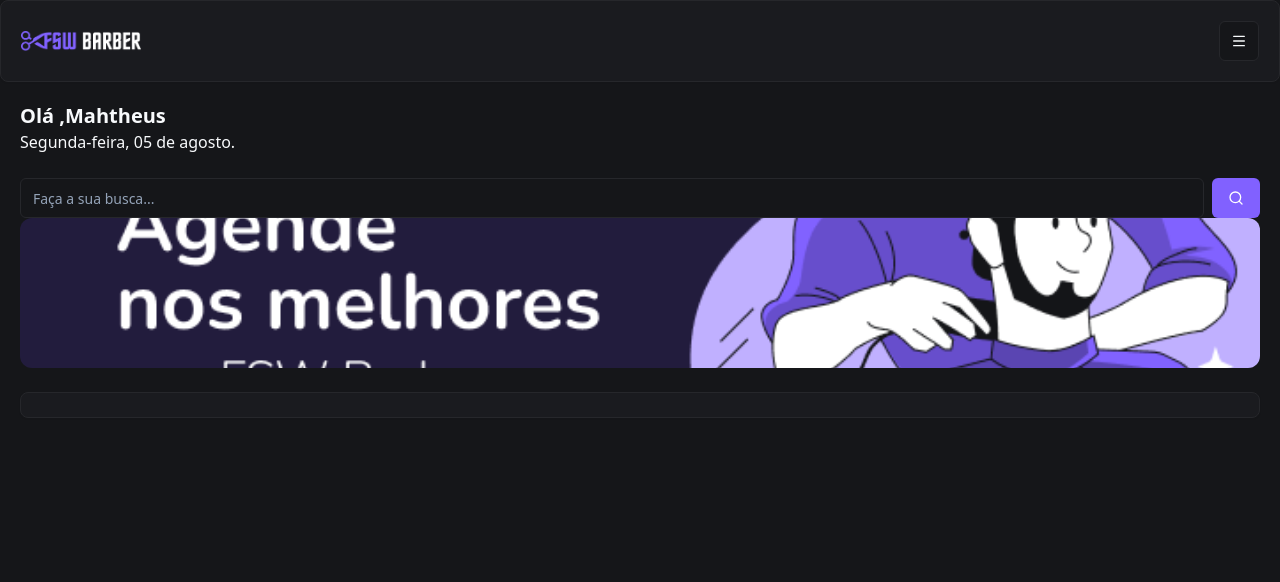
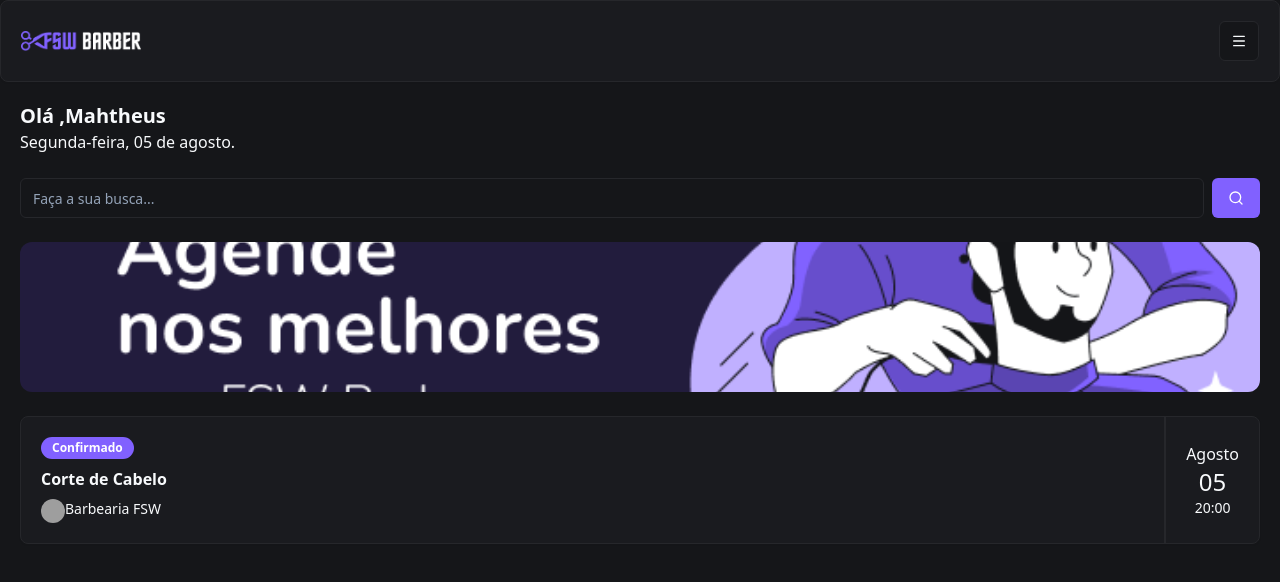
Before and after one commit to ismarsi-matheus/bootcamp-barber, a Next.js app: page / in a window 1280 px wide. Shown: the top 582 px of the page. Built offline with nearby package versions, Linux system fonts and the light colour scheme; grey boxes are pictures that could not be loaded.

Commit message:
feat: add booking item

```diff
--- a/src/app/_components/ui/avatar.tsx
+++ b/src/app/_components/ui/avatar.tsx
@@ -3,7 +3,7 @@
 import * as React from "react"
 import * as AvatarPrimitive from "@radix-ui/react-avatar"
 
-import { cn } from "@/app/lib/utils"
+import { cn } from "../../_lib/utils"
 
 const Avatar = React.forwardRef<
   React.ElementRef<typeof AvatarPrimitive.Root>,
--- a/src/app/_components/ui/badge.tsx
+++ b/src/app/_components/ui/badge.tsx
@@ -1,7 +1,7 @@
 import * as React from "react"
 import { cva, type VariantProps } from "class-variance-authority"
 
-import { cn } from "@/app/lib/utils"
+import { cn } from "../../_lib/utils"
 
 const badgeVariants = cva(
   "inline-flex items-center rounded-full border px-2.5 py-0.5 text-xs font-semibold transition-colors focus:outline-none focus:ring-2 focus:ring-ring focus:ring-offset-2",
--- a/src/app/page.tsx
+++ b/src/app/page.tsx
@@ -4,6 +4,8 @@ import { Button } from "./_components/ui/button"
 import { SearchIcon } from "lucide-react"
 import Image from "next/image"
 import { Card, CardContent } from "./_components/ui/card"
+import { Badge } from "./_components/ui/badge"
+import { Avatar, AvatarImage } from "./_components/ui/avatar"
 
 const Home = () => {
   return (
@@ -21,7 +23,7 @@ const Home = () => {
           </Button>
         </div>
         {/* banner */}
-        <div className="mt-06 relative h-[150px] w-full">
+        <div className="relative mt-6 h-[150px] w-full">
           <Image
             alt="Banner"
             src="/banner-01.png"
@@ -32,7 +34,26 @@ const Home = () => {
 
         {/* Agendamento*/}
         <Card className="mt-6">
-          <CardContent></CardContent>
+          <CardContent className="flex justify-between p-0">
+            {/* {ESQUERDA} */}
+            <div className="flex flex-col gap-2 py-5 pl-5">
+              <Badge className="w-fit">Confirmado</Badge>
+              <h3 className="font-semibold">Corte de Cabelo</h3>
+
+              <div className="items-center-gap-2 flex">
+                <Avatar className="h-6 w-6">
+                  <AvatarImage src="https://utfs.io/f/c97a2dc9-cf62-468b-a851-bfd2bdde775f-16p.png"></AvatarImage>
+                </Avatar>
+                <p className="text-sm">Barbearia FSW</p>
+              </div>
+            </div>
+            {/* DIREITA */}
+            <div className="flex flex-col items-center justify-center border-l-2 border-solid px-5">
+              <p className="text=sm">Agosto</p>
+              <p className="text-2xl">05</p>
+              <p className="text-sm">20:00</p>
+            </div>
+          </CardContent>
         </Card>
       </div>
     </div>
```
